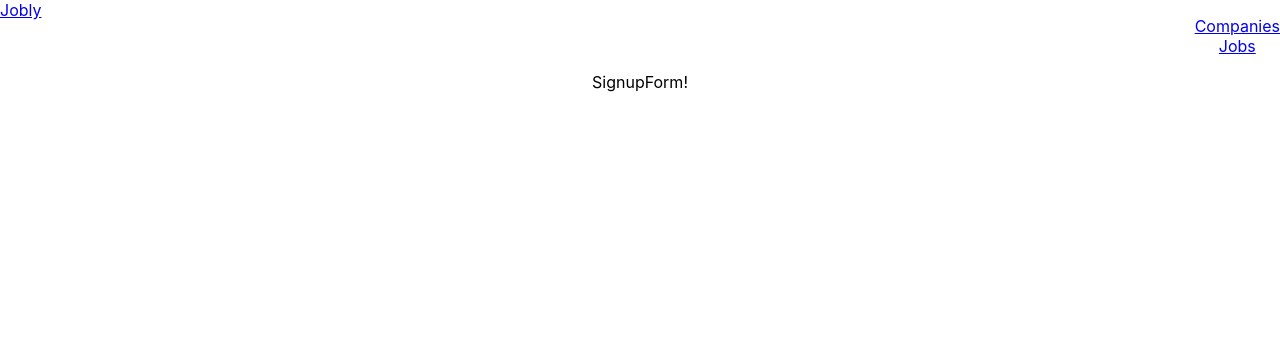
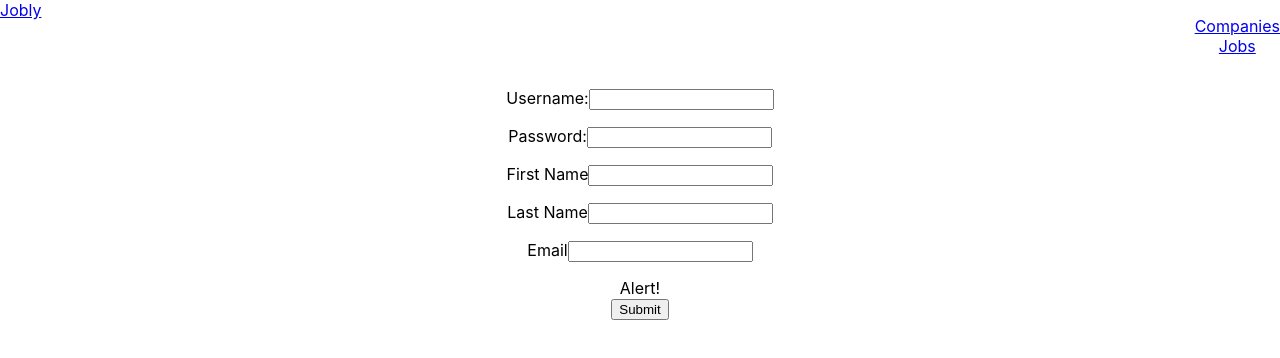
Before and after one commit to GeigerTiger55/react-jobly, a React (Create React App) app: page /signup in a window 1280 px wide. Shown: the top 358 px of the page. Built offline with nearby package versions, Linux system fonts and the light colour scheme; no server answers.

Commit message:
SignupForm and AlertComponent. + BadUserTestFile Addition

```diff
--- /dev/null
+++ b/src/Alert.js
@@ -0,0 +1,8 @@
+
+function Alert(){
+  return (
+    <header>Alert!</header>
+  )
+}
+
+export default Alert;
--- a/src/SignupForm.js
+++ b/src/SignupForm.js
@@ -1,24 +1,113 @@
+import { useState } from "react";
+import Alert from './Alert';
+
 
 /** SignupForm component
- * TODO:
  *
- * Props:
- * - initialTodos: possible array of [ todo, ... ]
+ * Props: setContext
  *
  * State:
- * - todos: array of [ todo, ... ]
- * - quote: inspirational quote object with text and author
- *
- * Context:
- * - user: null
- * - prefs: bkgColor
+ * - formData: { username, password, firstName, lastName, email }
+ * - errorData: []
  *
  * App -> TodoApp -> { TodoForm, EditableTodoList }
  */
- function SignupForm(){
+function SignupForm({ sendUserData }) {
+  const initialState = {
+    username: "",
+    password: "",
+    firstName: "",
+    lastName: "",
+    email: ""
+  };
+
+  const [formData, setFormData] = useState(initialState);
+  const [errorData, setErrorData] = useState([]);
+
+
+  /** Update local state w/curr state of input elem */
+  function handleChange(evt) {
+    const { name, value } = evt.target;
+    setFormData(fData => ({
+      ...fData,
+      [name]: value,
+    }));
+  }
+
+  /**  handleSubmit calls func passed as prop
+   * on success will reset formData state
+   * on failure will setErrorData state
+  */
+  function handleSubmit(evt) {
+    evt.preventDefault();
+    try {
+      sendUserData(formData);
+      setFormData(initialState);
+    } catch (err) {
+      setErrorData(err);
+    }
+  }
+
   return (
-    <header>SignupForm!</header>
-  )
+    <form onSubmit={handleSubmit}>
+      <p><label htmlFor="username">Username:</label>
+      <input
+        id="username"
+        name="username"
+        value={formData.username}
+        onChange={handleChange}
+      /></p>
+
+      <p><label htmlFor="password">Password:</label>
+      <input
+        id="password"
+        name="password"
+        value={formData.password}
+        onChange={handleChange}
+      /></p>
+
+      <p><label htmlFor="firstName">First Name</label>
+      <input
+        id="firstName"
+        name="firstName"
+        value={formData.firstName}
+        onChange={handleChange}
+      /></p>
+
+      <p><label htmlFor="lastName">Last Name</label>
+      <input
+        id="lastName"
+        name="lastName"
+        value={formData.lastName}
+        onChange={handleChange}
+      /></p>
+
+      <p><label htmlFor="email">Email</label>
+      <input
+        id="email"
+        name="email"
+        value={formData.email}
+        onChange={handleChange}
+      /></p>
+
+      {/* TODO: map the errors */}
+      {errorData && <Alert errors={errorData}/>}
+
+      <button>Submit</button>
+
+    </form>
+
+  );
 }
 
 export default SignupForm;
+
+  // Example Errors
+  /**
+  instance.username does not meet minimum length of 1
+  instance.password does not meet minimum length of 5
+  instance.firstName does not meet minimum length of 1
+  instance.lastName does not meet minimum length of 1
+  instance.email does not meet minimum length of 6
+  instance.email does not conform to the "email" format
+   */
--- a/src/testFile.js
+++ b/src/testFile.js
@@ -24,5 +24,13 @@ const TEST_USER = {
 	"email":"test@yahoo.com"
 }
 
+const TEST_BAD_USER = {
+    "username":"",
+    "password":"password",
+    "firstName":"firstName",
+    "lastName":"lastName",
+    "email":"invalid"
+}
+
 
 export {TEST_COMPANY, TEST_JOB, TEST_USER};
```
